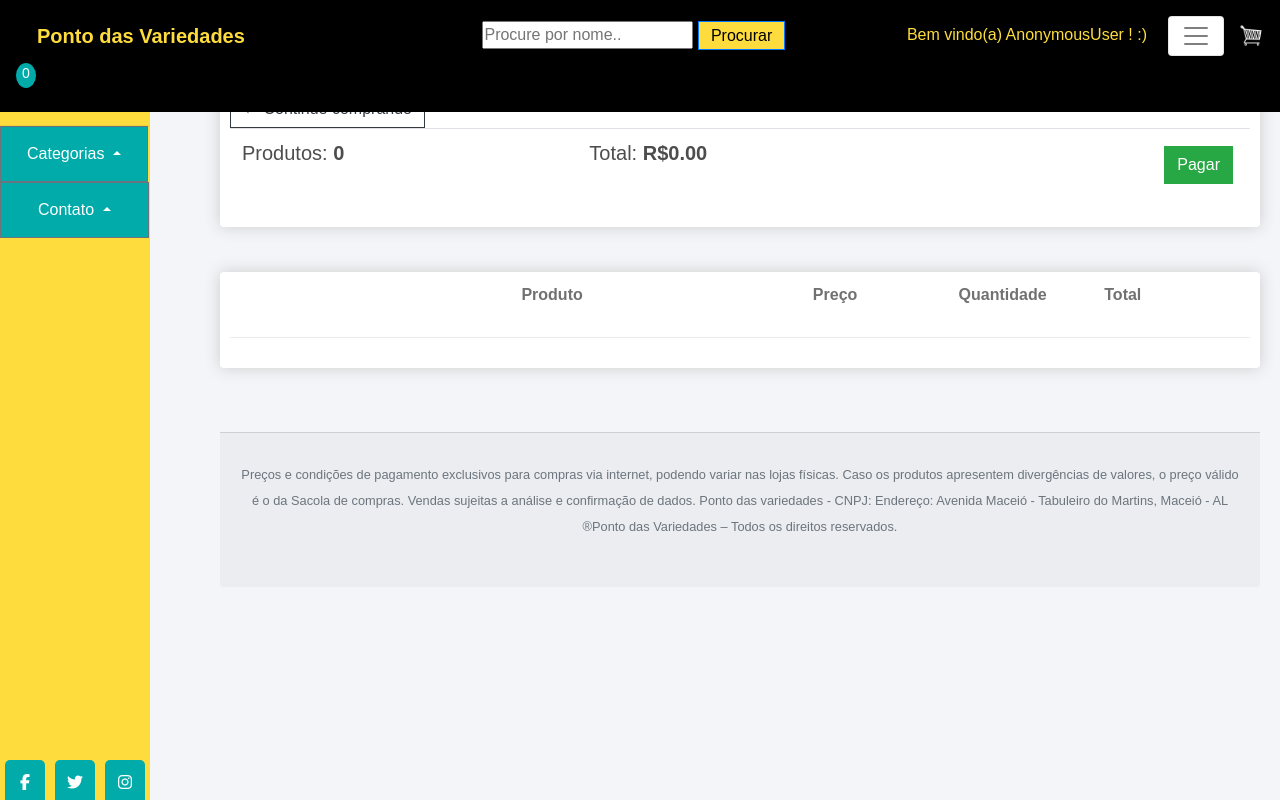
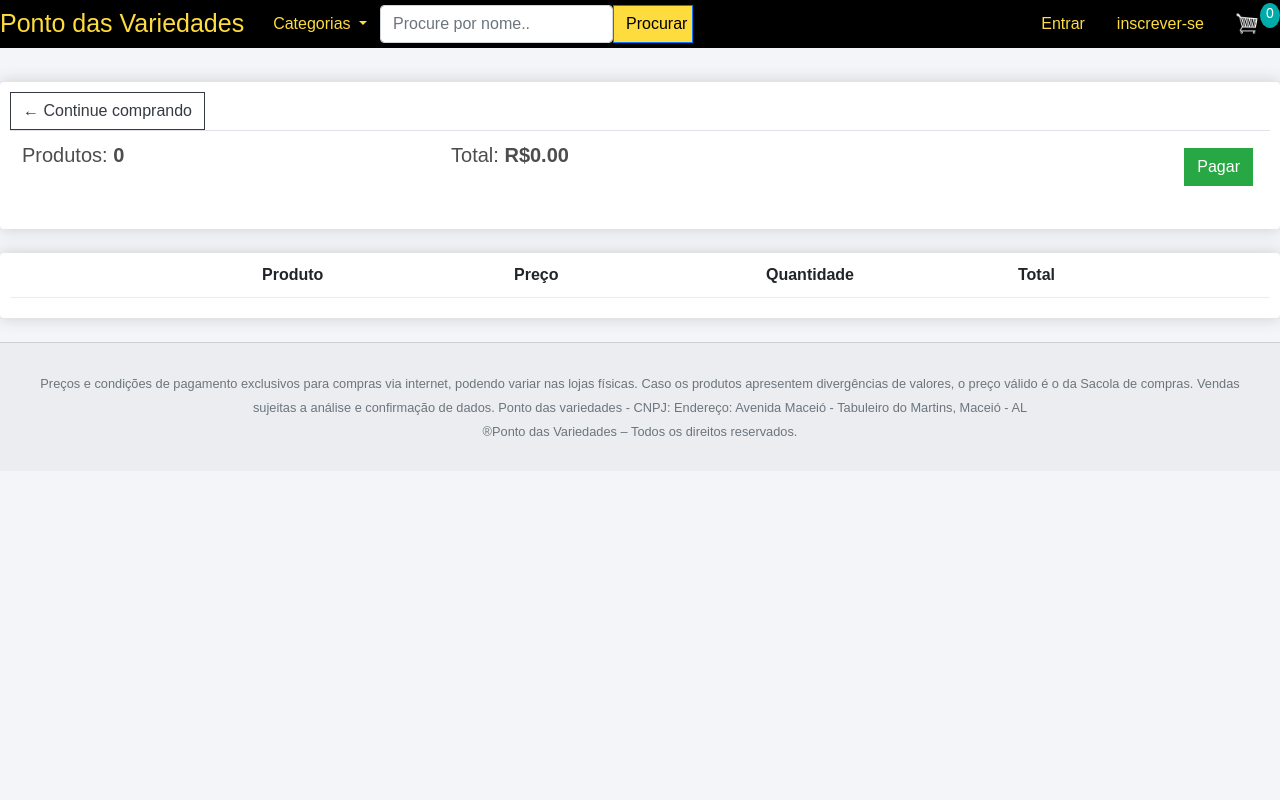
Before and after one commit to lucasuchoa98/pontodasvariedades, a Django app: page /cart/ in a window 1280 px wide. Run offline with Django 3.2, Linux system fonts and the light colour scheme; lists and menus that the app fills with data are empty; some libraries are stand-ins or nearby versions.

Commit message:
template change

```diff
--- a/store/templates/store/cart.html
+++ b/store/templates/store/cart.html
@@ -4,8 +4,6 @@
 	<div class="row">
 		<div class="col-lg-12">
 			<div class="box-element">
-				<br>
-				<br>
 				<a  class="btn btn-outline-dark" href="{% url 'store:store' %}">&#x2190; Continue comprando</a>
 				<table class="table">
 					<tr>
@@ -17,14 +15,13 @@
 						</th>
 					</tr>
 				</table>
-
 			</div>
 
 			<br>
 			<div class="box-element">
 				<div class="cart-row">
-					<div style="flex:2"></div>
-					<div style="flex:2"><strong>Produto</strong></div>
+					<div style="flex:1"></div>
+					<div style="flex:1"><strong>Produto</strong></div>
 					<div style="flex:1"><strong>Preço</strong></div>
 					<div style="flex:1"><strong>Quantidade</strong></div>
 					<div style="flex:1"><strong>Total</strong></div>
@@ -32,20 +29,20 @@
 
 				{% for item in items %}
 				<div class="cart-row">
-					<div style="flex:2"><img class="row-image" src="{{item.product.imageURL}}"></div>
-					<div style="flex:2"><p>{{ item.product.name }}</p></div>
+					<div style="flex:1"><img class="row-image" src="{{item.product.imageURL}}"></div>
+					<div style="flex:1"><p>{{ item.product.name }}</p></div>
 					<div style="flex:1"><p>R${{ item.product.price|floatformat:2 }}</p></div>
 					<div style="flex:1">
 						<div class="row">
 						<p class="quantity">{{ item.quantity }}</p>
-						<div class="quantity" style="padding-bottom: 0px;">
+						<div class="quantity">
 							<img data-product= {{ item.product.id }} data-action="add" class="chg-quantity update-cart" src="{% static  'images/arrow-up.png' %}">
 
 							<img data-product= {{ item.product.id }} data-action="remove" class="chg-quantity update-cart" src="{% static  'images/arrow-down.png' %}">
 						</div>
 					</div>
 					</div>
-					<div style="flex:1"><p>{{ item.get_total }}</p></div>
+					<div style="flex:1"><p>R$ {{ item.get_total }}</p></div>
 				</div>
 				{% endfor %}
 			</div>
--- a/store/templates/store/main.html
+++ b/store/templates/store/main.html
@@ -57,133 +57,83 @@
 <body>
 
 
-
-
 <!-- navbar-->
-	<nav class="navbar fixed-top  navbar-light" style="background-color: #000000;">
-		<div class="container">
-			<!-- Brand -->
-			<a class="navbar-brand waves-effect" href="/">
-				<strong class="blue-text" style="color:#fedc3d;"> Ponto das Variedades </strong>
-			</a>
-			<form action="" method='get' >
-				<input name="q" type="text" style=' margin-left: 100px;' placeholder="Procure por nome.." value={{request.get.q}} >
-				<button class="btn btn-primary" style="background-color:#fedc3d;
-				padding-top: 2px; padding-bottom: 1px;" type="submit" value='Search'>
-				<span style="color: #000000;">Procurar</span></button>
-			</form>
-			  <p style="color: #fedc3d; margin-top: 15px;">
-
-				{% if '{{request.user}}' == 'AnonymousUser' %}
-				Bem vindo(a) :)
-				{% else %}
-				Bem vindo(a) {{request.user}} ! :)
-				{% endif %}
-			</p>
-		</div>
-
-		<button style="background-color:white;" class="navbar-toggler" type="button" data-toggle="collapse" data-target="#navbarSupportedContent"
+	<nav class="navbar-expand-lg sticky-top navbar-light" style="background-color: #000000; display: flex;
+		flex-wrap: wrap; -webkit-box-align: center; align-items: center; -webkit-box-pack: justify;
+		justify-content: space-between;">
+		<a class="navbar-brand waves-effect" href="/" style="font-size: 25px; color: #fedc3d;">
+			Ponto das Variedades </a>
+		<button style="background-color:white;" class="navbar-toggler" type="button"
+		data-toggle="collapse" data-target="#navbarSupportedContent"
 		  aria-controls="navbarSupportedContent" aria-expanded="false" aria-label="Toggle navigation">
 		  <span class="navbar-toggler-icon"></span>
 		</button>
-		<a href="{% url 'store:cart' %}">
-			<img  id="cart-icon" src="{% static 'images/cart.png' %}">
-			</a>
-		<p id="cart-total" style="background-color: #01abaa;">{{cartItems}} </p>
+		<div class="collapse navbar-collapse" id="navbarSupportedContent">
+			<button class="btn dropdown-toggle " type="button" id="dropdownMenu"
+				 data-toggle="dropdown" aria-haspopup="true" aria-expanded="false"
+				 style="background-color:#000000 ; color: #fedc3d;">
+				  Categorias
+			</button>
+			<div class="dropdown-menu" aria-labelledby="dropdownMenu">
+				<form action="{% url 'store:store'%}" method='get' >
+				  <button name = 'category' class="dropdown-item" value="Bo" type="submit">Bolsas</button>
+				</form>
+				<form action="{% url 'store:store'%}" method='get' >
+				  <button name = 'category' class="dropdown-item" value="Ci" type="submit">Cintos</button>
+				</form>
+				<form action="{% url 'store:store'%}" method='get' >
+				  <button name = 'category' class="dropdown-item" value="Ca" type="submit">Carteiras</button>
+				</form>
+				<form action="{% url 'store:store'%}" method='get' >
+				  <button name = 'category' class="dropdown-item"value="Es" type="submit">Escolar</button>
+				</form>
+				<form action="{% url 'store:store'%}" method='get' >
+				  <button name = 'category' class="dropdown-item" value="Ar" type="submit">Armarinho</button>
+				</form>
+				<form action="{% url 'store:store'%}" method='get' >
+				  <button name = 'category' class="dropdown-item" value="Br" type="submit">Briquedos</button>
+				</form>
+			</div>
+			<form class='form-inline mr-auto my-lg-0' size='85' action="{% url 'store:store'%}" method='get' >
+				<input class='form-control' name="q" type="text"
+				placeholder="Procure por nome.." style="size: 80px;" value={{request.get.q}} >
+				<button class="btn btn-primary" style="background-color:#fedc3d; width:80px; height:38px"
+				 type="submit" value='Search'>
+				<span style="color: #000000;">Procurar</span></button>
+			</form>
+			<div class="form-inline my-2 my-lg-0">
+				{% if request.user.is_authenticated %}
+					<mute style="color: #fedc3d;"> Bem vindo(a) {{request.user}}</mute>
+						<a class="nav-link waves-effect" href="{% url 'account_logout' %}">
+						<span class="clearfix d-none d-sm-inline-block" style="color:#fedc3d;"> Sair
+						</a>
+				{% else %}
+						<a class="nav-link waves-effect" href="{% url 'account_login' %}">
+					<span class="clearfix d-none d-sm-inline-block" style="color:#fedc3d;"> Entrar
+					</a>
+					<a class="nav-link waves-effect" href="{% url 'account_signup' %}">
+					<span class="clearfix d-none d-sm-inline-block" style="color:#fedc3d;"> inscrever-se
+					</a>
+				{% endif %}
+			<a href="{% url 'store:cart' %}">
+				<img  id="cart-icon" src="{% static 'images/cart.png' %}">
+				</a>
+			<p id="cart-total" style="background-color: #01abaa;">{{cartItems}} </p>
+			</div>
+		</div>
+
+
+
 
 		<!-- Links -->
-		<div class="collapse navbar-collapse" id="navbarSupportedContent">
-
-			<!-- Left -->
-
-					<!-- Right -->
-					<ul class="navbar-nav nav-flex-icons">
-					{% if request.user.is_authenticated %}
-					<li class="nav-item" >
-						<a class="nav-link waves-effect" href="{% url 'account_logout' %}">
-						<span class="clearfix d-none d-sm-inline-block" style="color:#fedc3d;"> Sair </span>
-						</a>
-					</li>
-					{% else %}
-					<li class="nav-item">
-						<a class="nav-link waves-effect" href="{% url 'account_login' %}">
-					<span class="clearfix d-none d-sm-inline-block" style="color:#fedc3d;"> Entrar </span>
-					</a>
-					</li>
-					<li class="nav-item">
-					<a class="nav-link waves-effect" href="{% url 'account_signup' %}">
-					<span class="clearfix d-none d-sm-inline-block" style="color:#fedc3d;"> inscrever-se </span>
-					</a>
-					</li>
-					{% endif %}
-						</ul>
-	  				</div>
 
 				</div>
 
 			</div>
-
-
-		</div>
 	</nav>
-
+<br>
 <!-- navbar-->
 
-<div class="wrapper">
-    <div class="sidebar">
-        <ul>
-			<li><a href="/"><i class="fas fa-home" style="margin-left: 20px;"></i>Home</a></li>
-			<div class="dbtn-group dropup">
-				<button class="btn btn-secondary dropdown-toggle " type="button" id="dropdownMenu"
-				 data-toggle="dropdown" aria-haspopup="true" aria-expanded="false" style="padding: 15px 26px; background-color:#01abaa ;">
-				  Categorias
-				</button>
-				<div class="dropdown-menu" aria-labelledby="dropdownMenu">
-				<form action="" method='get' >
-				  <button name = 'category' class="dropdown-item" value="Bo" type="submit">Bolsas</button>
-				</form>
-				<form action="" method='get' >
-				  <button name = 'category' class="dropdown-item" value="Ci" type="submit">Cintos</button>
-				</form>
-				<form action="" method='get' >
-				  <button name = 'category' class="dropdown-item" value="Ca" type="submit">Carteiras</button>
-				</form>
-				<form action="" method='get' >
-				  <button name = 'category' class="dropdown-item"value="Es" type="submit">Escolar</button>
-				</form>
-				<form action="" method='get' >
-				  <button name = 'category' class="dropdown-item" value="Ar" type="submit">Armarinho</button>
-				</form>
-				<form action="" method='get' >
-				  <button name = 'category' class="dropdown-item" value="Br" type="submit">Briquedos</button>
-				</form>
-				</div>
-				<div class="dbtn-group dropup">
-					<button class="btn btn-secondary dropdown-toggle " type="button" id="dropdownMenu"
-					 data-toggle="dropdown" aria-haspopup="true" aria-expanded="false" style="padding: 15px 37px; background-color:#01abaa ;">
-					  Contato
-					</button>
-					<div class="dropdown-menu" aria-labelledby="dropdownMenu">
-						<br>
-
-						<p  class="text-muted">
-						Av. Maceió, 740<br>
-						Tabuleiro do Martins,<br>
-						Maceió - AL, 57061-110<br>
-						Email: <small>contato@pontodasvariedades.com</small><br>
-						Telefone: (82) 3324-6711</p>
-					</div>
-				  </div>
-			  </div>
-        </ul>
-        <div class="social_media">
-          <a href="https://www.facebook.com/Ponto-das-Variedades-109110110824809"><i class="fab fa-facebook-f"></i></a>
-          <a href="#"><i class="fab fa-twitter"></i></a>
-          <a href="https://www.instagram.com/pontodasvariedadesloja1/?hl=pt-br"><i class="fab fa-instagram"></i></a>
-      </div>
-    </div>
-    <div class="main_content">
-        <div class="info">
 			{% block content %}
 
 
@@ -192,10 +142,6 @@
 			 {% block extra_body %}
 			 {% endblock %}
 			 {% include "store/footer.html" %}
-		</div>
-    </div>
-</div>
-
 
 
 	<script src="https://code.jquery.com/jquery-3.4.1.slim.min.js" integrity=
--- a/store/urls.py
+++ b/store/urls.py
@@ -12,7 +12,6 @@ urlpatterns = [
 	path('update_item/', views.updateItem, name="update_item"),
 	path('process_order/', views.processOrder, name="process_order"),
 	path('product/<slug>/', views.ItemDetailView.as_view(), name='product'),
-	path('search/', views.SearchResultsView.as_view(), name='search_results'),
 ]
 
 #path('contato/', views.ContatoView.as_view(), name='contato'),
--- a/store/views.py
+++ b/store/views.py
@@ -144,7 +144,12 @@ def processOrder(request):
     data = json.loads(request.body)
 
     if request.user.is_authenticated:
-        customer = request.user.customer
+        email = request.user.email
+        customer, created = Customer.objects.get_or_create(
+            email=email,
+        )
+        customer.name = request.user.username
+        customer.save()
         order, created = Order.objects.get_or_create(customer=customer, complete=False)
 
     else:
```
Also changed, not shown: db.sqlite3.
